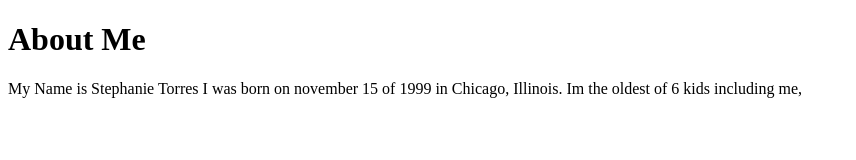
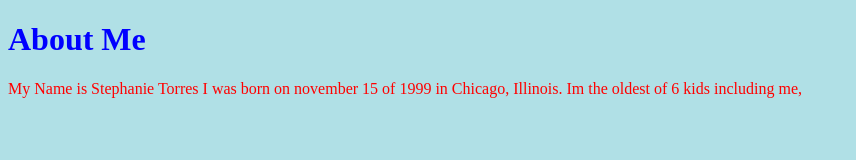
Before and after one commit to Camraneke/stephanie002.github.io, a plain HTML site: page index.html in a window 1280 px wide. Shown: the whole page, without its empty margins (0-856 px from the left). Drawn offline with Linux system fonts and the light colour scheme.

Commit message:
Update index.html

```diff
--- a/index.html
+++ b/index.html
@@ -1,14 +1,10 @@
 <!doctype html>
-<html>
-
-
-  </head>
-  <body>
- <!DOCTYPE html>
 <html>
 <head>
 <style>
-
+body {background-color: powderblue;}
+h1   {color: blue;}
+p    {color: red;}
 </style>
 </head>
 <body>
```
